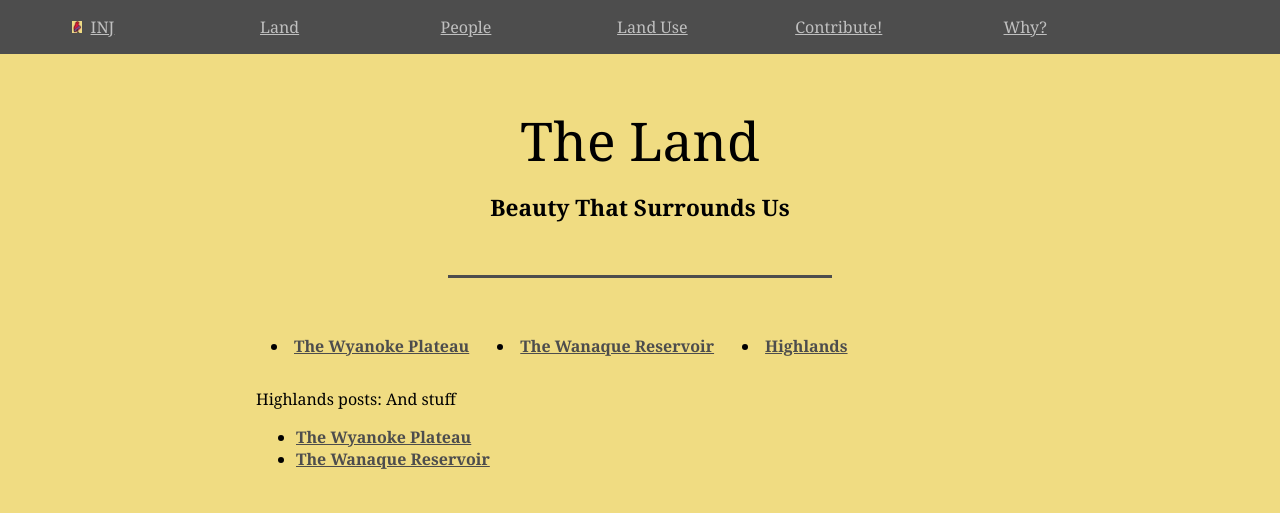
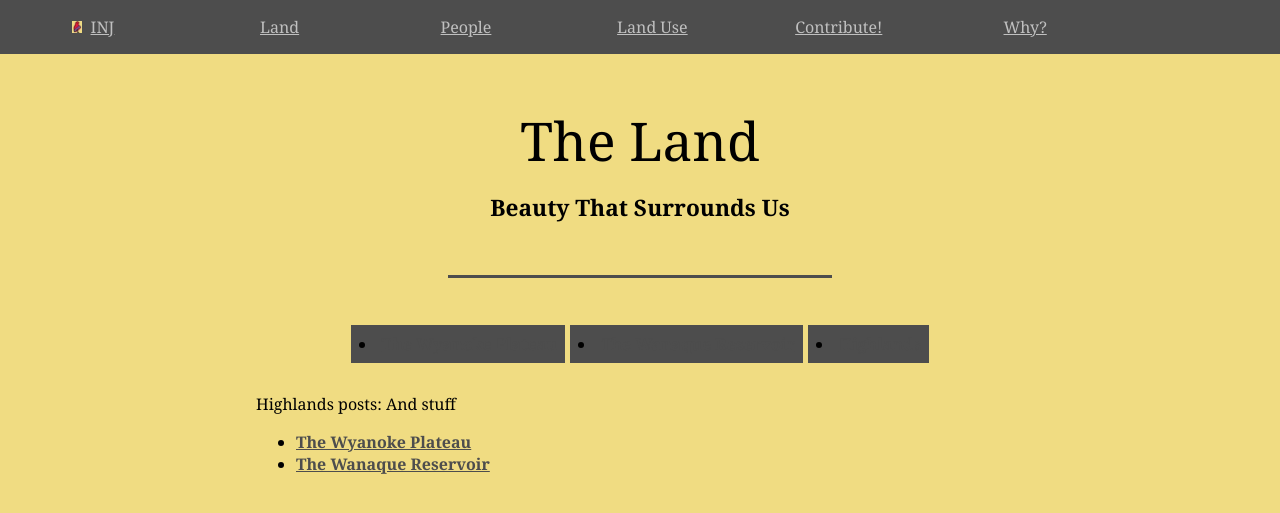
Before and after one commit to jonfried/oakafee.github.io, a Jekyll site: the page built from land.html, in a window 1280 px wide. Shown: the top 513 px of the page. Built offline with Jekyll 4.4.1, drawn with Linux system fonts in a browser that asks for light colours.

Commit message:
Update land.html

```diff
--- a/land.html
+++ b/land.html
@@ -4,13 +4,15 @@ title: The Land
 subtitle: Beauty That Surrounds Us
 ---
 
-<table>
+<div class="table-container">
+  <table class="index">
     {% tablerow post in site.categories.land cols:3 %}
       {% if post.url %}
           <li><a href="{{ post.url }}">{{ post.title }}</a></li>
       {% endif %}
     {% endtablerow %}
   </table>
+</div>
 
 <p>Highlands posts: And stuff</p>
 
```
Lines whose indentation alone changed are shown as unchanged.
